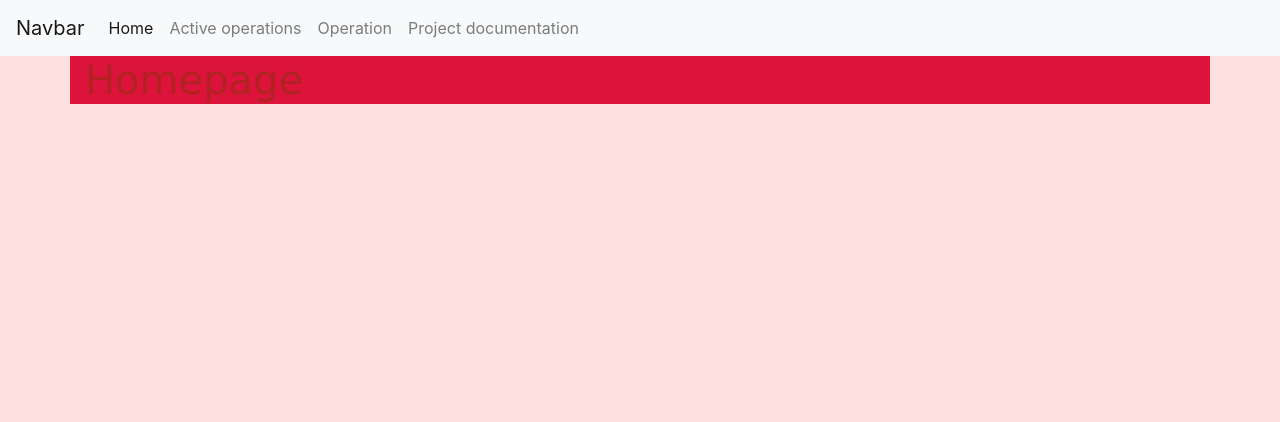
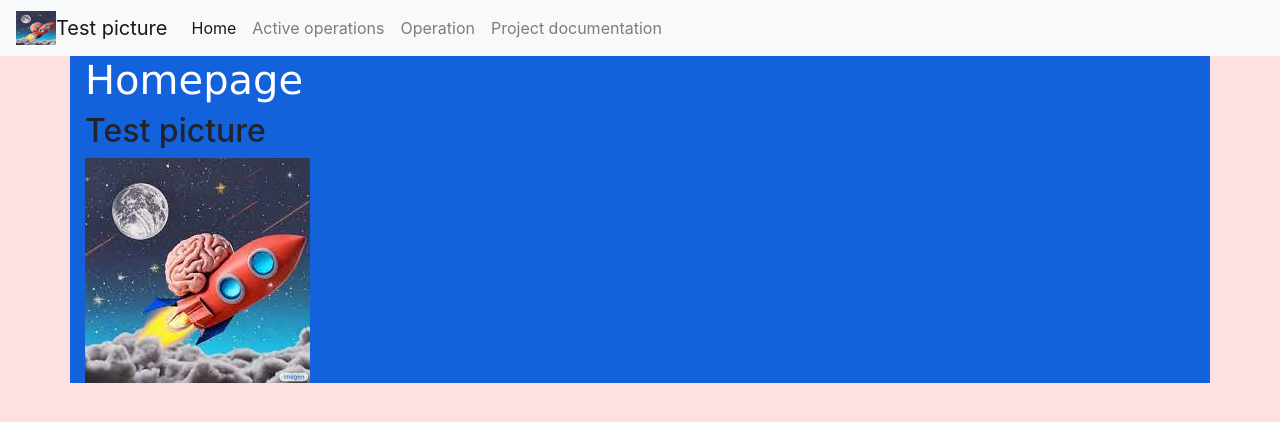
Before and after one commit to kcajj/advanced_programming_project_Genomics_2022, a Flask app: page / in a window 1280 px wide. Shown: the top 422 px of the page. Run offline with Flask 2, Linux system fonts and the light colour scheme.

Commit message:
test pictures

```diff
--- a/interface/static/mystyle.css
+++ b/interface/static/mystyle.css
@@ -1,4 +1,3 @@
-
 html body {
   background: rgb(255, 224, 224);
   }
@@ -6,13 +5,13 @@ html body {
 h1 {
   font-family: Verdana, Geneva, sans-serif;
   font-size: 2.5em;
-  color: FireBrick;
+  color: rgb(255, 255, 255);
   }
 
 .container {
   width: 80%;
   margin: 0 auto;
-  background-color: crimson;
+  background-color: rgb(20, 97, 220);
   }
 
 /*operation page*/
--- a/interface/templates/Homepage.html
+++ b/interface/templates/Homepage.html
@@ -2,7 +2,7 @@
 {%block content%}
 
     <h1>Homepage</h1>
-
-
+    <h2> Test picture </h2>
+    <img src="{{ url_for('static', filename='image.jpeg') }}" alt="test">
 
 {% endblock %}
--- a/interface/templates/base.html
+++ b/interface/templates/base.html
@@ -14,9 +14,13 @@
     <body>
       <header>
         <nav class="navbar navbar-expand-lg navbar-light bg-light">
-            <a class="navbar-brand" href="#">Navbar</a>
+          <img src="{{ url_for('static', filename='image.jpeg') }}" alt="Logo" width="40" height="34" class="d-inline-block align-text-top">
+            <a class="navbar-brand" href="#">Test picture</a>
             <button class="navbar-toggler" type="button" data-toggle="collapse" data-target="#navbarNav" aria-controls="navbarNav" aria-expanded="false" aria-label="Toggle navigation">
-              <span class="navbar-toggler-icon"></span>
+
+              <span class="navbar-toggler-icon">
+
+              </span>
             </button>
             <div class="collapse navbar-collapse" id="navbarNav">
               <ul class="navbar-nav">
```
Also changed, not shown: interface/static/image.jpeg (added).
